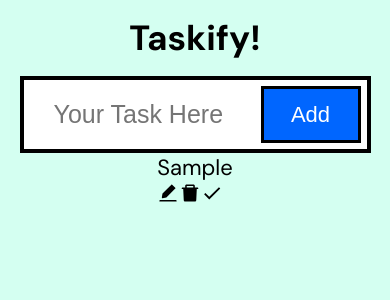
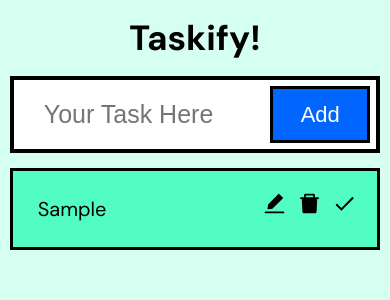
Before and after one commit to ramitbratabiswas/react-ts-todolist, a React (Create React App) app in the folder todolist/: page / in a window 390 px wide. Both pictures are taken after typing "Sample" into the empty fields and a click on the button "Add". Shown: the top 300 px of the page. Built offline with nearby package versions, Linux system fonts and the light colour scheme.

Commit message:
styled TodoCards

```diff
--- a/todolist/src/components/styles.css
+++ b/todolist/src/components/styles.css
@@ -15,7 +15,7 @@
 }
 
 .input-box:focus {
-    box-shadow: 0 0 10px 1000px rgba(59, 102, 255, 0.675);
+    box-shadow: 0 0 10px 2px rgba(0, 197, 138, 0.769);
     outline: none;
 }
 
@@ -43,3 +43,41 @@
     color: black;
     flex-wrap: wrap;
 }
+
+.todos-single {
+    display: flex;
+    width: 28.5%;
+    border: 3px solid black;
+    padding: 20px;
+    margin-top: 15px;
+    background-color: rgb(81, 253, 195);
+}
+
+.todos-single-text {
+    flex: 1;
+    padding: 5px;
+    border: none;
+    font-size: 20px;
+}
+
+.todos-single-text:hover {
+    outline: none;
+}
+
+.icon {
+    margin-left: 10px;
+    font-size: 25px;
+    cursor: pointer;
+}
+
+@media (max-width: 700px) {
+    .input {
+        width: 95%;
+    }
+    .todos {
+        width: 95%;
+    }
+    .todos-single {
+        width: 100%;
+    }
+}
```
